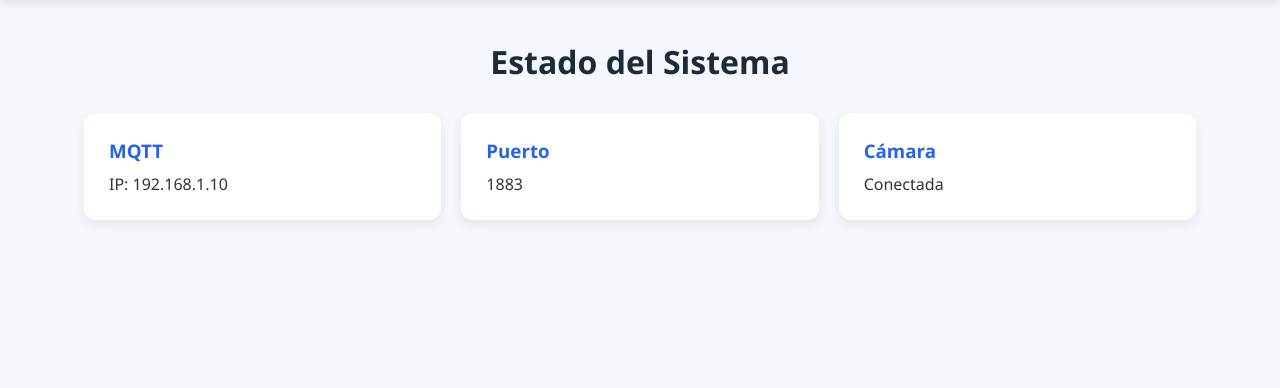
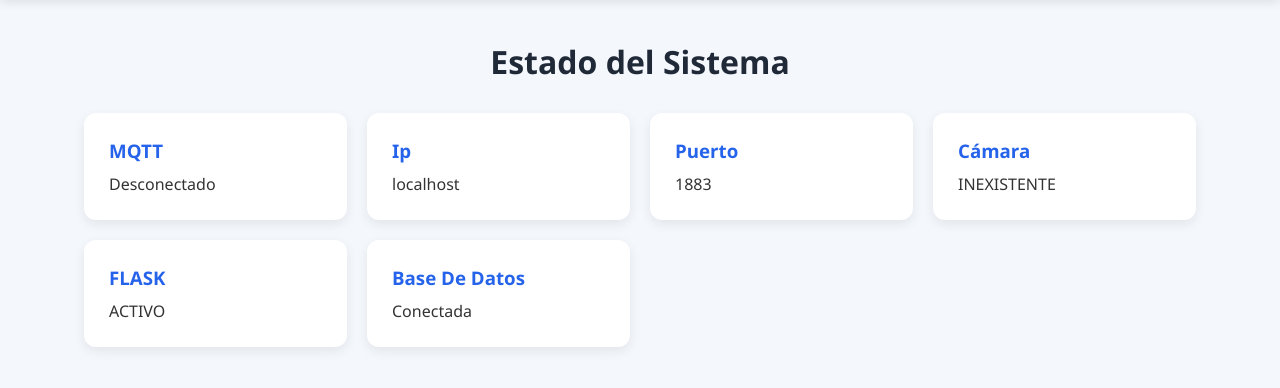
Before and after one commit to Sh4otian/ProyectoIoT, a Flask app: page /EstadoSis in a window 1280 px wide. Shown: the part 52-440 px from the top of the page. Run offline with Flask 3, Linux system fonts and the light colour scheme; data that the repository does not hold is empty.

Commit message:
Dashboard Estado del Sistema

```diff
--- a/BD/db.py
+++ b/BD/db.py
@@ -23,3 +23,13 @@ def ConsultaTot():
 	datos = cursor.fetchall()
 	conexion.close()
 	return datos
+
+def EstadoDB():
+	try:
+		conn = Conectar()
+		conn.execute("SELECT 1")
+		conn.close()
+
+		return "Conectada"
+	except:
+		return "Error"
--- a/main.py
+++ b/main.py
@@ -1,13 +1,17 @@
 from flask import Flask,render_template
 from BD.db import ConsultaTot
 from ModelIA.PruebaIA import clasificar_img
-from mqtt.mqtt_client import PublicarCat
-from BD.db import GuardarRes
+from mqtt.mqtt_client import PublicarCat,EstadoMQTT
+from BD.db import GuardarRes,EstadoDB
 
 import os
 import random
 
 Carpeta = "ModelIA/Pruebas"
+
+def SysEdo():
+	mqtt=EstadoMQTT()
+	return {"mqtt":mqtt,"BD":EstadoDB(),"Camara":{"Estado":"INEXISTENTE"}, "Flask":"ACTIVO"}
 
 def ImgAle():
 	archivos = [f for f in os.listdir(Carpeta)
@@ -26,7 +30,8 @@ def Inicio():
 
 @app.route("/EstadoSis")
 def configuracion():
-	return render_template("EstadoSis.html")
+	estado= SysEdo()
+	return render_template("EstadoSis.html", estado=estado)
 
 @app.route("/historial")
 def historial():
--- a/mqtt/mqtt_client.py
+++ b/mqtt/mqtt_client.py
@@ -1,8 +1,21 @@
 import paho.mqtt.client as mqtt
+import socket;
 
 cliente = mqtt.Client()
 
-cliente.connect("localhost",1883,60)
+try:
+	cliente.connect("localhost",1883,60)
+	mqtt_conectado = True
+except:
+	mqtt_conectado = False
 
 def PublicarCat(categoria):
 	cliente.publish("IoT/LED", categoria)
+
+def EstadoMQTT():
+	try:
+		sock = socket.create_connection(("localhost",1883), timeout=3)
+		sock.close()
+		return {"estado":"Conectado", "ip":"localhost","puerto":1883}
+	except:
+		return {"estado":"Desconectado","ip":"localhost","puerto":1883}
--- a/templates/EstadoSis.html
+++ b/templates/EstadoSis.html
@@ -22,18 +22,33 @@
 
         <div class="estado-card">
             <h3>MQTT</h3>
-            <p>IP: 192.168.1.10</p>
+            <p>{{ estado.mqtt.estado }}</p>
+        </div>
+
+        <div class="estado-card">
+            <h3>Ip</h3>
+            <p>{{ estado.mqtt.ip }}</p>
         </div>
 
         <div class="estado-card">
             <h3>Puerto</h3>
-            <p>1883</p>
+            <p>{{ estado.mqtt.puerto }}</p>
         </div>
 
         <div class="estado-card">
             <h3>Cámara</h3>
-            <p>Conectada</p>
+            <p>{{ estado.Camara.Estado }}</p>
         </div>
+        <div class="estado-card">
+            <h3>FLASK</h3>
+            <p>{{ estado.Flask }}</p>
+        </div>
+        <div class="estado-card">
+            <h3>Base De Datos</h3>
+            <p>{{ estado.BD }}</p>
+        </div>
+
+
 
     </div>
 
```
Also changed, not shown: BD/Franquicias.db.
